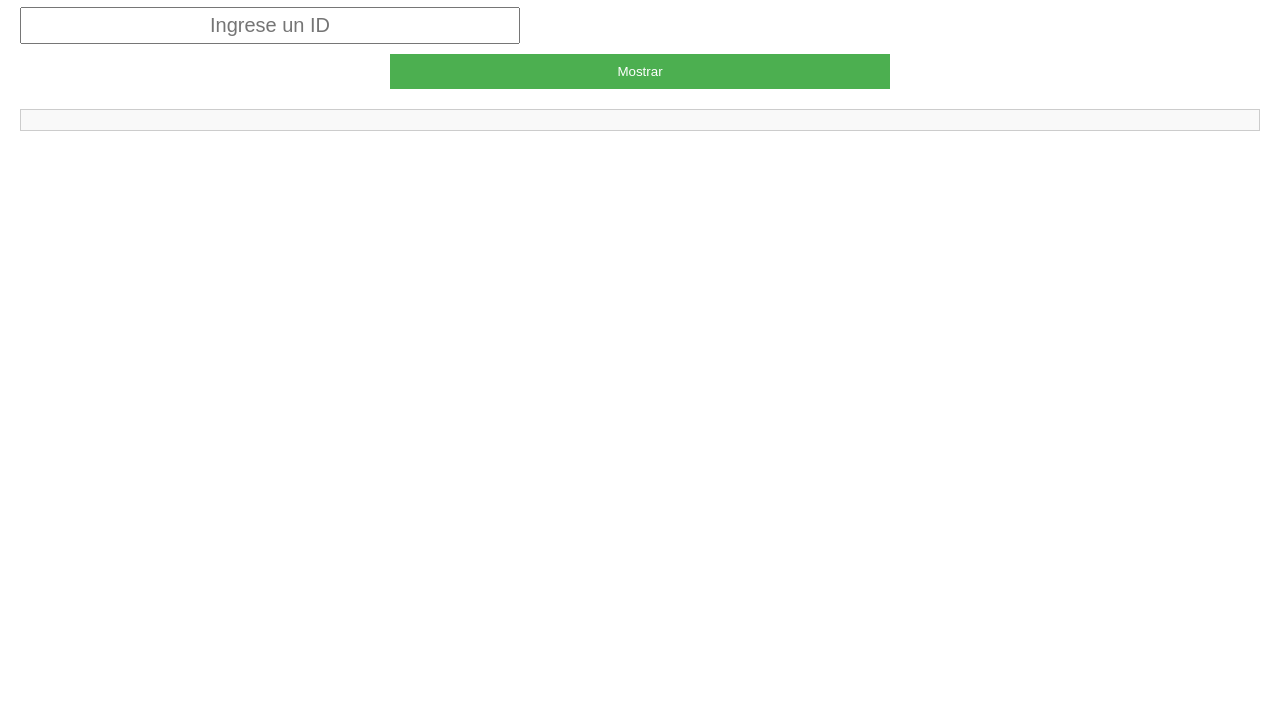
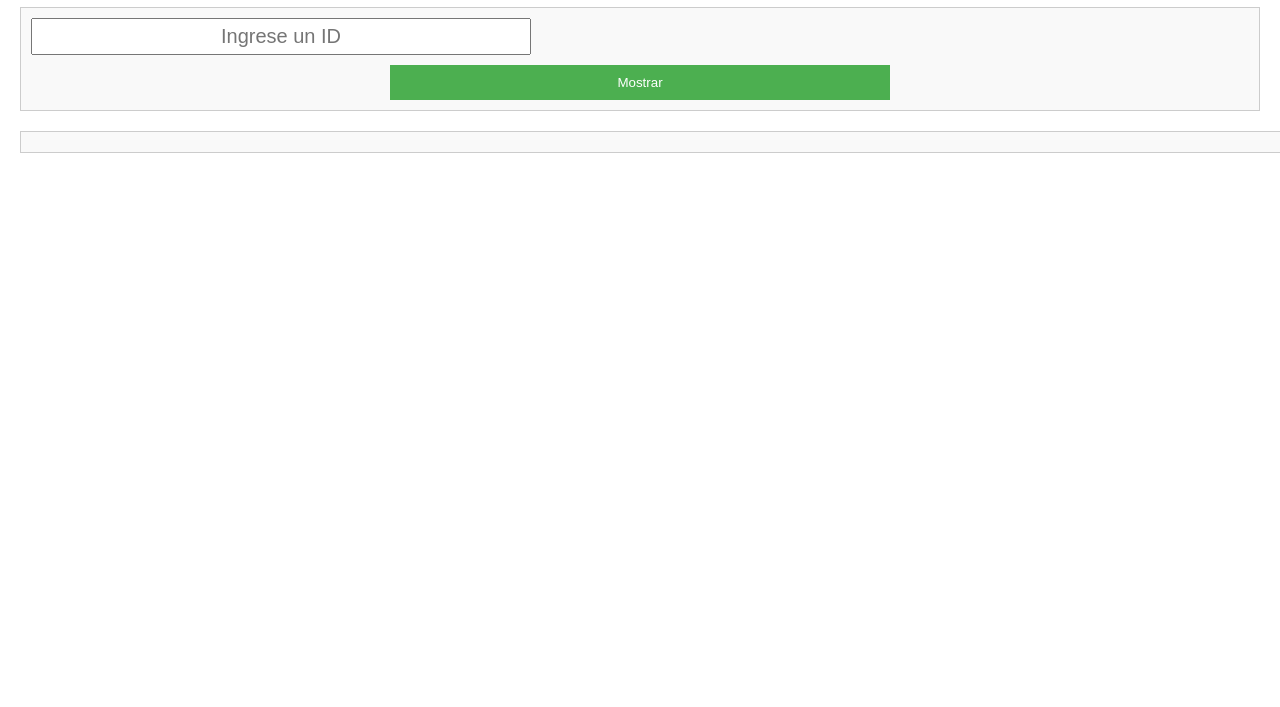
Before and after one commit to iesmarcocamballon/edixgal, a plain HTML site: page index.html in a window 1280 px wide. Shown: the part 93-800 px from the top of the page. Drawn offline with Linux system fonts and the light colour scheme.

Commit message:
Update styles.css

```diff
--- a/styles.css
+++ b/styles.css
@@ -31,7 +31,15 @@ button {
   cursor: pointer;
 }
 
+#camposBusqueda {
+  margin-top: 20px;
+  padding: 10px;
+  border: 1px solid #ccc;
+  background-color: #f9f9f9;
+}
+
 #camposContainer {
+  width: 100%;
   margin-top: 20px;
   padding: 10px;
   border: 1px solid #ccc;
```
